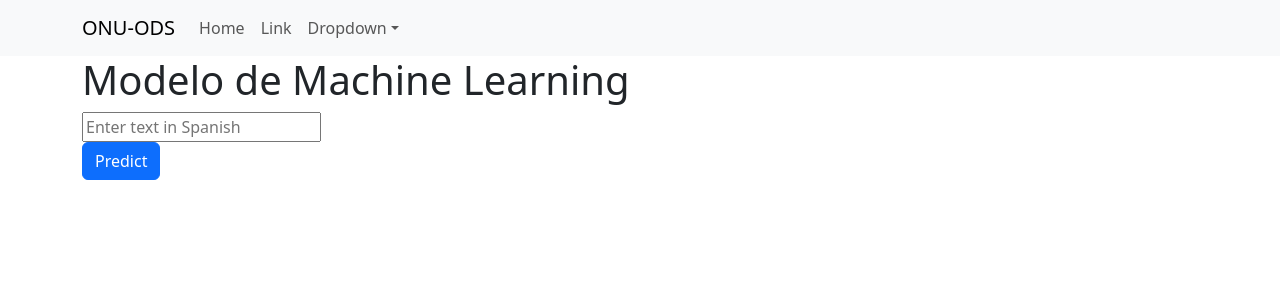
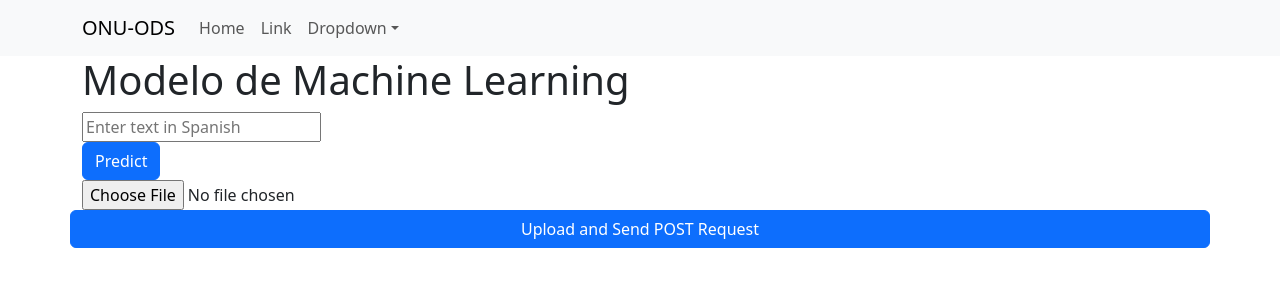
Before and after one commit to montejs3/AppBI, a React (Create React App) app in the folder myapp/: page / in a window 1280 px wide. Shown: the top 300 px of the page. Built offline with nearby package versions, Linux system fonts and the light colour scheme.

Commit message:
esta cool en funcionalidad (ya con files) - pero esta feo

```diff
--- a/myapp/src/components/File.js
+++ b/myapp/src/components/File.js
@@ -5,6 +5,8 @@ import { Form , Button, Row, Container, Col} from 'react-bootstrap';
 function File() {
     const [inputText, setInputText] = useState([]); // State to store user input
     const [predictions, setPredictions] = useState([]); // State to store model predictions
+    const [selectedFile, setSelectedFile] = useState(null);
+    const [response, setResponse] = useState(null);
 
     const handleInputChange = (event) => {
 
@@ -14,11 +16,34 @@ function File() {
     const handlePredictClick = async () => {
         // Make a POST request to the API endpoint
         try {
-          const response = await axios.post('http://127.0.0.1:8000/predict', { "Textos_espanol": [inputText] });
+          const response = await axios.post('http://127.0.0.1:8000/test_error', { "Textos_espanol": [inputText] });
           console.log(response.data);
           setPredictions(response.data); // Update state with model predictions
         } catch (error) {
           console.error('Error making API request:', error);
+        }
+      };
+
+      const handleFileChange = (event) => {
+        setSelectedFile(event.target.files[0]);
+      };
+
+      const handleUpload = () => {
+        if (selectedFile) {
+          const formData = new FormData();
+          formData.append('file', selectedFile);
+
+          axios.post('http://127.0.0.1:8000/uploadCsv', formData, {
+            headers: {
+              'Content-Type': 'multipart/form-data',
+            },
+          })
+          .then((res) => {
+            setResponse(res.data);
+          })
+          .catch((error) => {
+            console.error(error);
+          });
         }
       };
 
@@ -58,6 +83,16 @@ function File() {
 
         )}
         </Col>
+
+    </Row>
+    <Row>
+      <input type="file" onChange={handleFileChange} />
+      <Button onClick={handleUpload}>Upload and Send POST Request</Button>
+      {response && (
+        <div>
+          <h2>Response Data:</h2>
+          <pre>{JSON.stringify(response, null, 2)}</pre>
+        </div>)}
     </Row>
     </Container>
 
```
